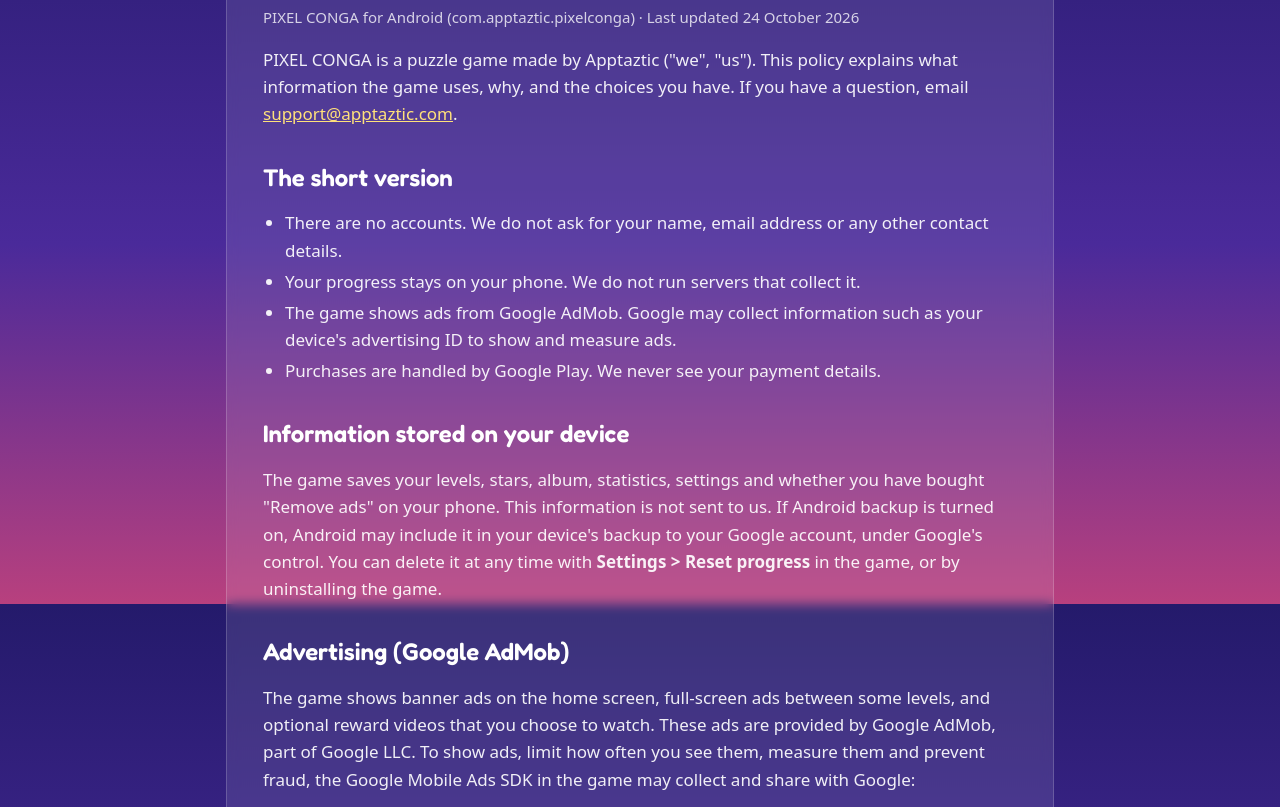
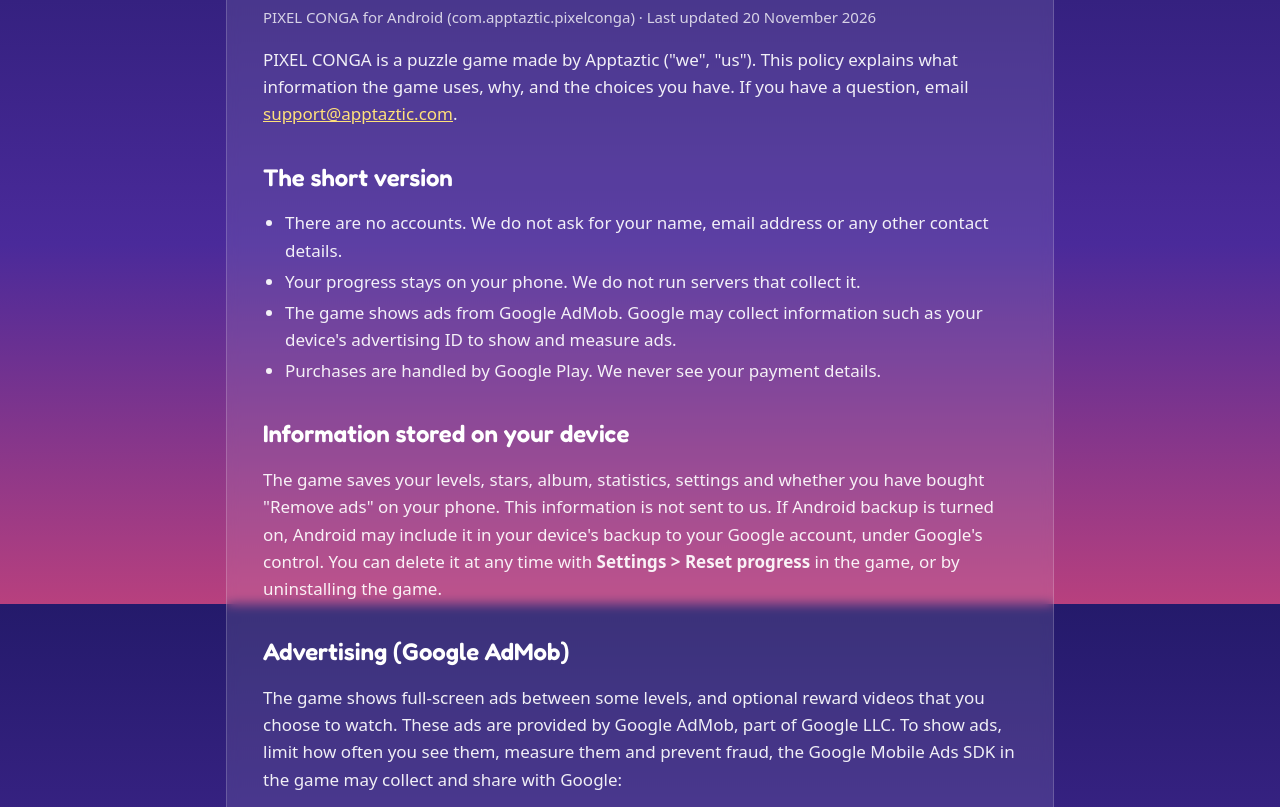
Before and after one commit to apptaztic-droid/apptaztic-site, a plain HTML site: page public/pixelconga/privacy/index.html in a window 1280 px wide. Shown: the part 196-1003 px from the top of the page. Drawn offline with Linux system fonts and the light colour scheme.

Commit message:
PIXEL CONGA policies: no banner ads any more (full-screen and optional reward ads only)
Co-Authored-By: Claude Sonnet 5.5 <noreply@anthropic.com>
Claude-Session: https://claude.ai/code/session_01SfuCi6yAByakhcGdMzGaAi

```diff
--- a/public/pixelconga/privacy/index.html
+++ b/public/pixelconga/privacy/index.html
@@ -18,7 +18,7 @@
     <main class="doc">
       <div class="card">
         <h1>Privacy policy</h1>
-        <p class="meta">PIXEL CONGA for Android (com.apptaztic.pixelconga) · Last updated 24 October 2026</p>
+        <p class="meta">PIXEL CONGA for Android (com.apptaztic.pixelconga) · Last updated 20 November 2026</p>
 
         <p>PIXEL CONGA is a puzzle game made by Apptaztic ("we", "us"). This policy explains what
           information the game uses, why, and the choices you have. If you have a question, email
@@ -41,8 +41,8 @@
           uninstalling the game.</p>
 
         <h2>Advertising (Google AdMob)</h2>
-        <p>The game shows banner ads on the home screen, full-screen ads between some levels, and
-          optional reward videos that you choose to watch. These ads are provided by Google AdMob, part of
+        <p>The game shows full-screen ads between some levels, and optional reward
+          videos that you choose to watch. These ads are provided by Google AdMob, part of
           Google LLC. To show ads, limit how often you see them, measure them and prevent fraud, the Google
           Mobile Ads SDK in the game may collect and share with Google:</p>
         <ul>
@@ -67,7 +67,7 @@
             <strong>Settings &gt; Privacy settings</strong> in the game.</li>
           <li><strong>Advertising ID.</strong> You can reset or delete your advertising ID in your phone's
             settings (usually <em>Settings &gt; Privacy &gt; Ads</em> or <em>Settings &gt; Google &gt; Ads</em>).</li>
-          <li><strong>Remove ads.</strong> A one-time purchase switches off banner and full-screen ads.
+          <li><strong>Remove ads.</strong> A one-time purchase switches off full-screen ads.
             Reward videos are always optional and only play when you choose to watch one.</li>
         </ul>
 
```
Also changed, not shown: public/pixelconga/terms/index.html (+2 -2 lines), templates/game/privacy/index.html (+3 -3 lines), templates/game/terms/index.html (+1 -1 lines).
